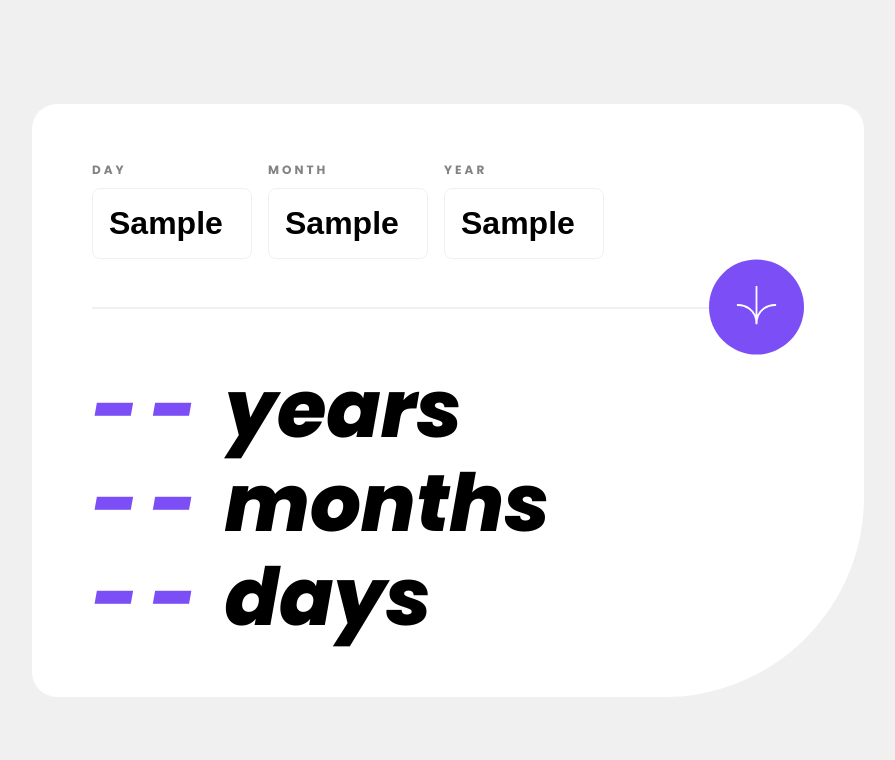
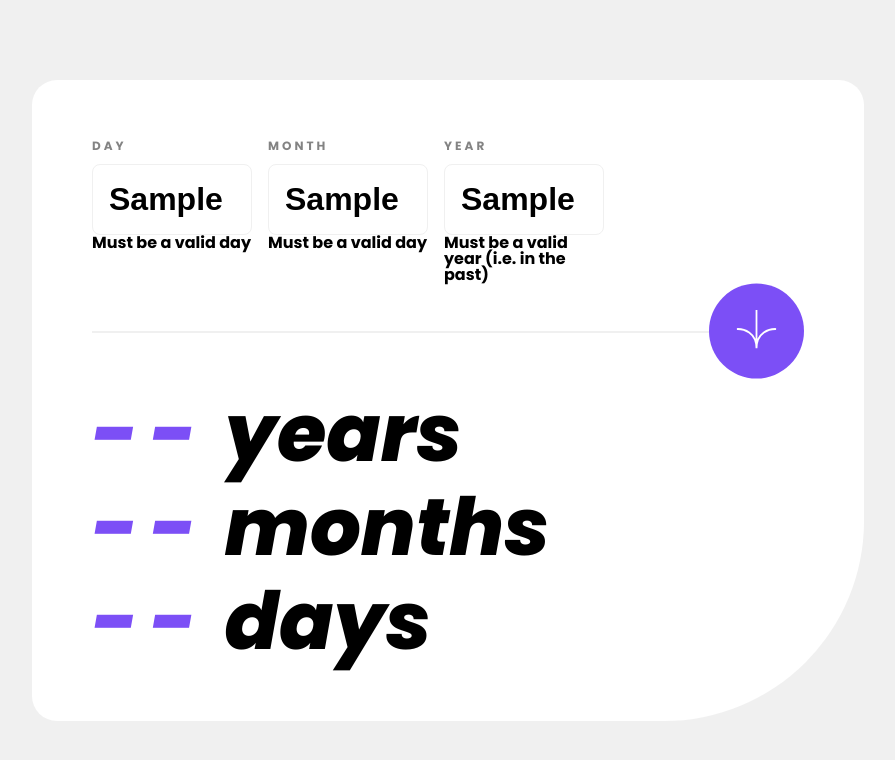
Before and after one commit to smh1988-2/fem-age-calculator, a plain HTML site: page index.html in a window 1280 px wide. Both pictures are taken after typing "Sample", "Sample", "Sample" into the empty fields and a click on the button 948 px from the left and 306 px from the top of the page. Shown: the whole page, without its empty margins (192-1087 px from the left). Drawn offline with Linux system fonts and the light colour scheme.

Commit message:
started form validation

```diff
--- a/index.html
+++ b/index.html
@@ -24,20 +24,23 @@
     <main>
       <section class="app-container">
         <section class="form-container">
-          <form class="date-form">
+          <form class="date-form" novalidate>
             <div class="form-input-container">
               <label for="day" class="label">Day</label>
-              <input type="text" id="day" name="day" placeholder="DD" />
+              <input type="text" id="day" name="day" placeholder="DD" required />
+              <span class="error-day" aria-live="polite">dfsdf</span>
             </div>
 
             <div class="form-input-container">
               <label for="month" class="label">Month</label>
-              <input type="text" id="month" name="month" placeholder="MM" />
+              <input type="text" id="month" name="month" placeholder="MM" required  />
+              <span class="error-month" aria-live="polite"></span>
             </div>
 
             <div class="form-input-container">
               <label for="year" class="label">Year</label>
-              <input type="text" id="year" name="year" placeholder="YYYY" />
+              <input type="text" id="year" name="year" placeholder="YYYY" required />
+              <span class="error-year" aria-live="polite"></span>
             </div>
 
             <button class="submit-btn"><img src="./assets/images/icon-arrow.svg"></button>
--- a/script.js
+++ b/script.js
@@ -1,7 +1,24 @@
 const dateForm = document.querySelector(".date-form");
+const day = document.getElementById("day").value;
+const month = document.getElementById("month").value;
+const year = document.getElementById("year").value;
+
+const dayError = document.querySelector(".error-day");
+const monthError = document.querySelector(".error-month");
+const yearError = document.querySelector(".error-year");
 
 dateForm.addEventListener("submit", function (e) {
   e.preventDefault();
-  console.log(e);
+  console.log(day);
+  if (isNaN(day) || day < 1 || day > 31) {
+    dayError.textContent = "Must be a valid day";
+  }
+
+  if (isNaN(month) || month < 1 || month > 12) {
+    monthError.textContent = "Must be a valid day";
+  }
+
+  if (isNaN(year) || year < 1 || year > 2023) {
+    yearError.textContent = "Must be a valid year (i.e. in the past)";
+  }
 });
-console.log(dateForm);
```
